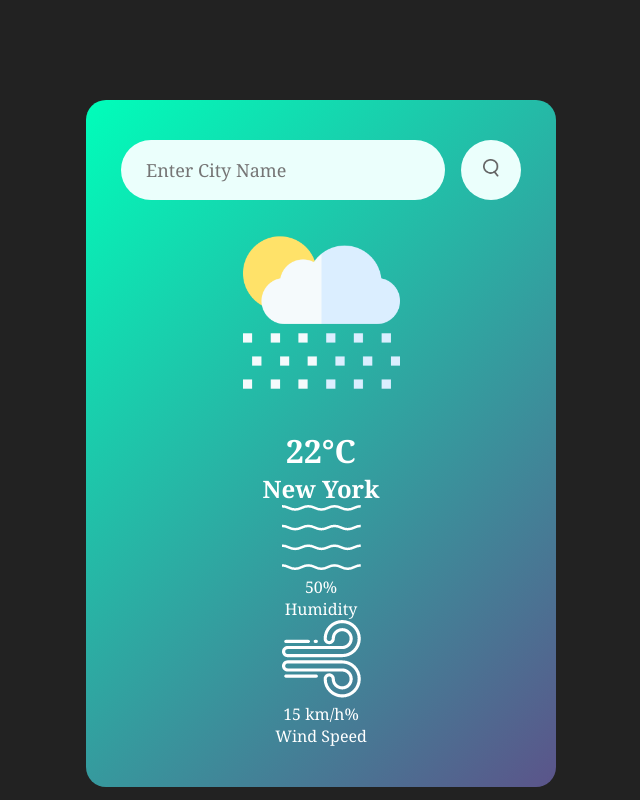
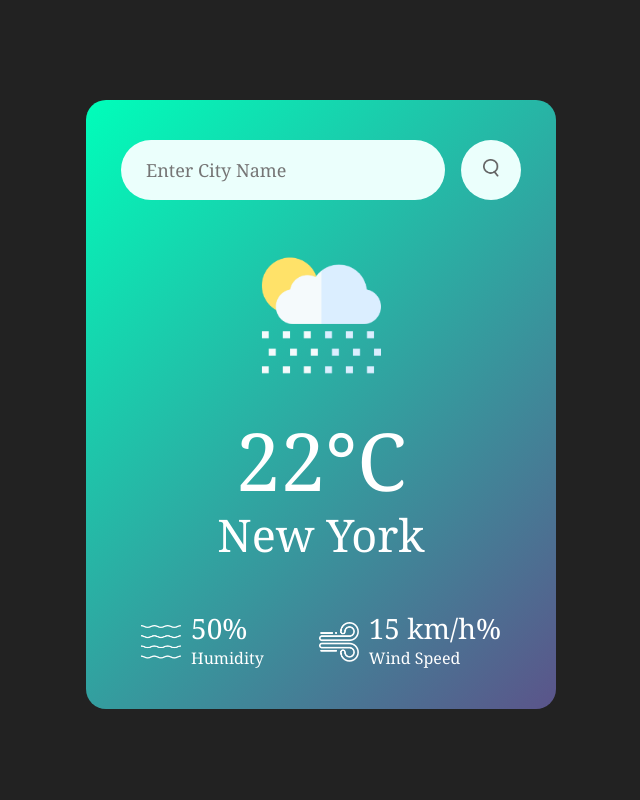
Before and after one commit to msahmed646/Weather-app, a plain HTML site: page index.html in a window 1280 px wide. Shown: the whole page, without its empty margins (319-959 px from the left). Drawn offline with Linux system fonts and the light colour scheme.

Commit message:
Added css for Humidity and Wind Speed

```diff
--- a/style.css
+++ b/style.css
@@ -47,3 +47,36 @@ body{
 .search button img{
     width: 16px;
 }
+.weather-icon{
+    width: 170px;
+    margin-top: 30px;
+}
+.weather h1{
+    font-size: 80px;
+    font-weight: 500;
+}
+.weather h2{
+    font-size: 45px;
+    font-weight: 400;
+    margin-top: -10px;
+}
+.details{
+    display: flex;
+    align-items: center;
+    justify-content: space-between;
+    padding: 0 20px;
+    margin-top: 50px;
+}
+.col{
+    display: flex;
+    align-items: center;
+    text-align: left;
+}
+.col img{
+    width: 40px;
+    margin-right: 10px;
+}
+.humidity, .wind{
+    font-size: 28px;
+    margin-top: -6px;
+}
```
